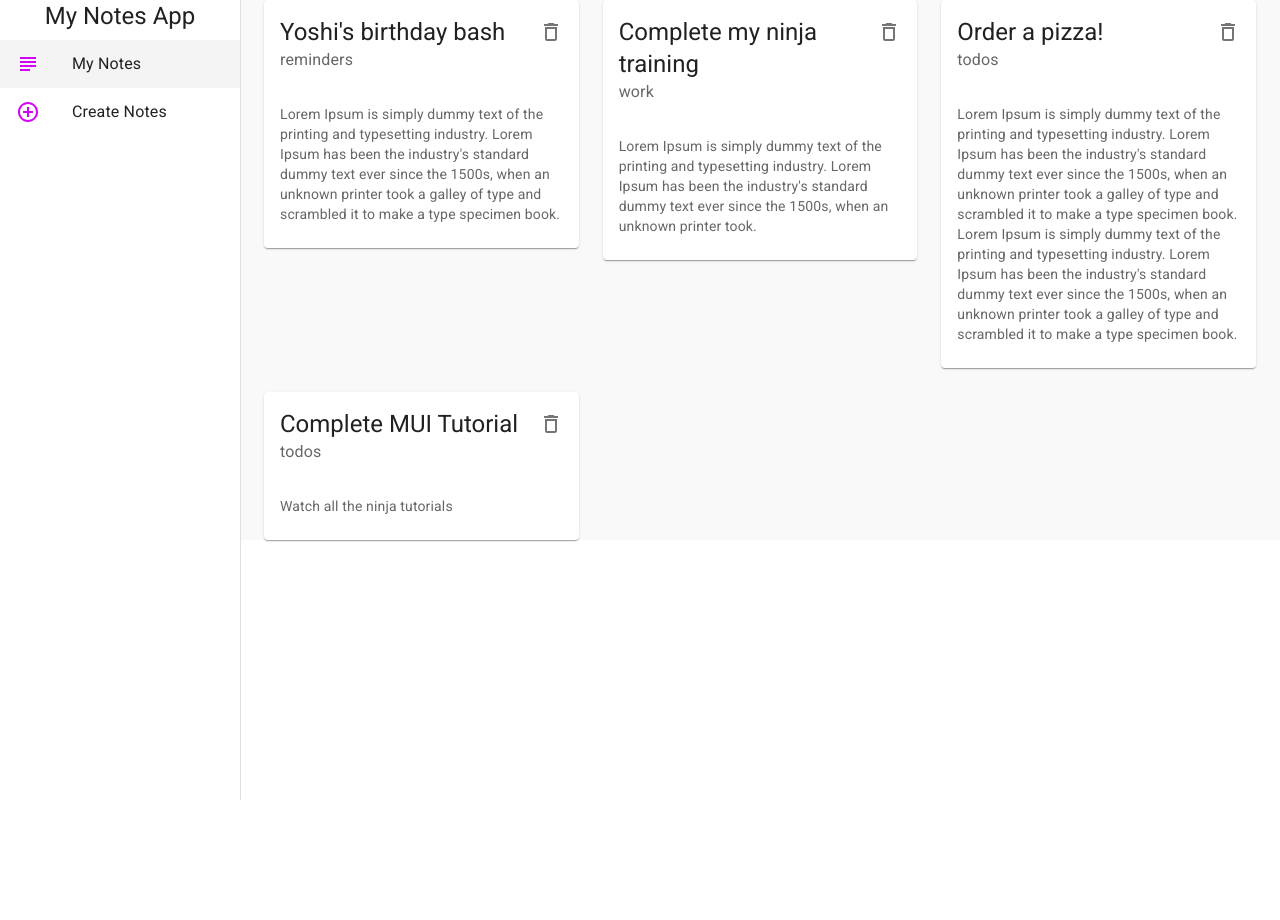
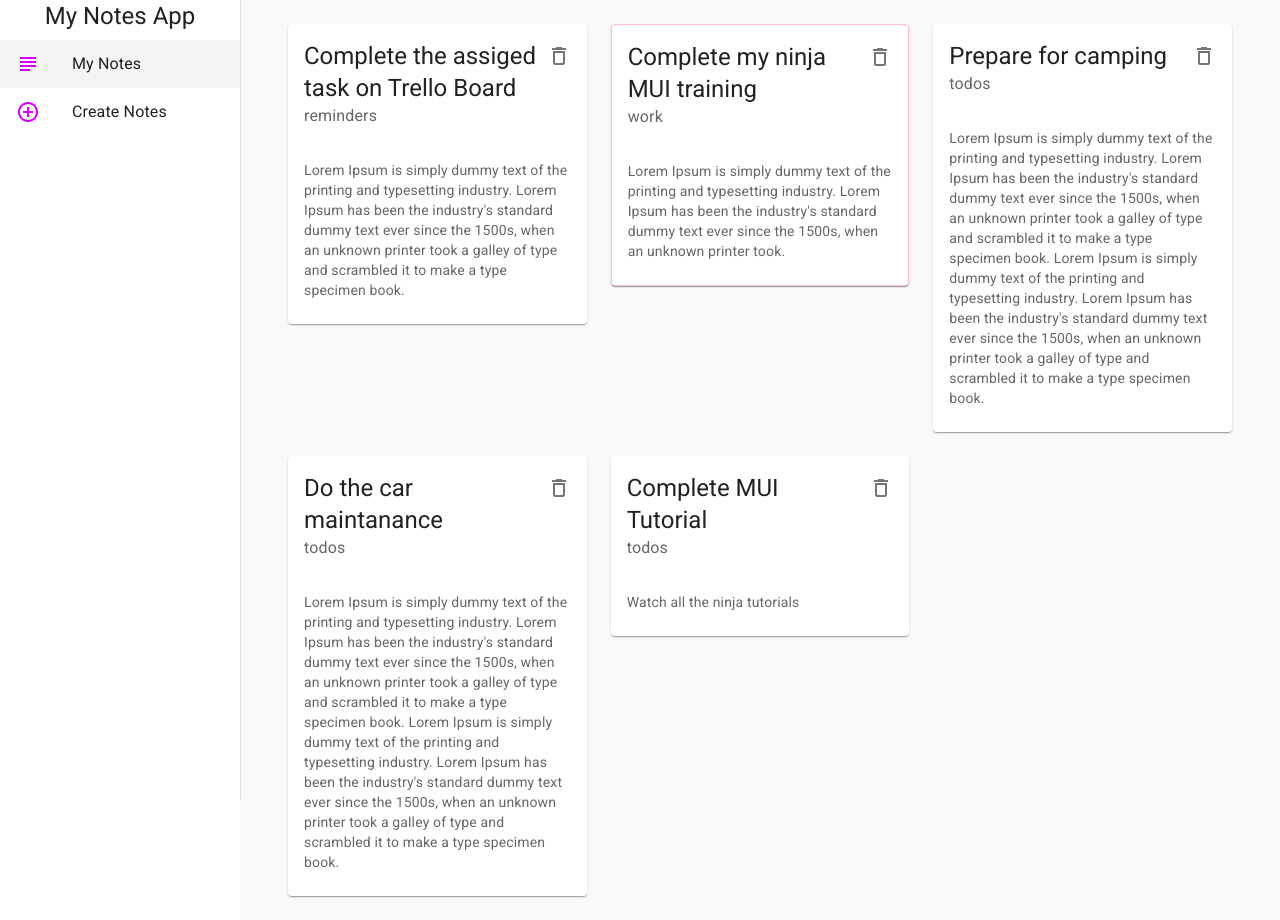
Before and after one commit to Vhkan/mui-practice-project, a React (Create React App) app: page / in a window 1280 px wide. Before the commit the page ends 800 px from the top, so only its background shows below. Built offline with nearby package versions, Linux system fonts and the light colour scheme; data requests are answered from the project's data file.

Commit message:
add categorized card styling

```diff
--- a/data/db.json
+++ b/data/db.json
@@ -1,19 +1,25 @@
 {
   "notes": [
     {
-      "title": "Yoshi's birthday bash",
+      "title": "Complete the assiged task on Trello Board",
       "details": "Lorem Ipsum is simply dummy text of the printing and typesetting industry. Lorem Ipsum has been the industry's standard dummy text ever since the 1500s, when an unknown printer took a galley of type and scrambled it to make a type specimen book.",
       "category": "reminders",
       "id": "1"
     },
     {
-      "title": "Complete my ninja training",
+      "title": "Complete my ninja MUI training",
       "details": "Lorem Ipsum is simply dummy text of the printing and typesetting industry. Lorem Ipsum has been the industry's standard dummy text ever since the 1500s, when an unknown printer took.",
       "category": "work",
       "id": "2"
     },
     {
-      "title": "Order a pizza!",
+      "title": "Prepare for camping",
+      "details": "Lorem Ipsum is simply dummy text of the printing and typesetting industry. Lorem Ipsum has been the industry's standard dummy text ever since the 1500s, when an unknown printer took a galley of type and scrambled it to make a type specimen book.\nLorem Ipsum is simply dummy text of the printing and typesetting industry. Lorem Ipsum has been the industry's standard dummy text ever since the 1500s, when an unknown printer took a galley of type and scrambled it to make a type specimen book.",
+      "category": "todos",
+      "id": "3"
+    },
+    {
+      "title": "Do the car maintanance",
       "details": "Lorem Ipsum is simply dummy text of the printing and typesetting industry. Lorem Ipsum has been the industry's standard dummy text ever since the 1500s, when an unknown printer took a galley of type and scrambled it to make a type specimen book.\nLorem Ipsum is simply dummy text of the printing and typesetting industry. Lorem Ipsum has been the industry's standard dummy text ever since the 1500s, when an unknown printer took a galley of type and scrambled it to make a type specimen book.",
       "category": "todos",
       "id": "3"
--- a/src/components/Layout.jsx
+++ b/src/components/Layout.jsx
@@ -6,10 +6,11 @@
 import { useHistory, useLocation } from 'react-router-dom/cjs/react-router-dom.min';
 
 // Define styled components using Emotion
-const PageContainer = styled('div')({
+const PageContainer = styled('div')(({ theme }) => ({
   background: '#f9f9f9',
   width: '100%',
-});
+  padding: theme.spacing(3),
+}));
 const RootContainer = styled('div')({
   display: 'flex',
 });
@@ -18,6 +19,9 @@
 }));
 const DrawerPaper = styled('div')(({ theme }) => ({
   width: 240,
+}));
+const Title = styled(Typography)(({ theme }) => ({
+  padding: theme.spacing(2),
 }));
 
 const menuItems = [
@@ -35,9 +39,7 @@
 
 
 export default function Layout({ children }) {
-
   const history = useHistory();
-  // const [activeIndex, setActiveIndex] = useState(0);
   const location = useLocation();
   return (
     <RootContainer>
@@ -59,12 +61,12 @@
                 button key={item.text}
                 onClick={() => history.push(item.path)}
                 sx={{
-                  backgroundColor: location.pathname === item.path? '#f4f4f4' : 'transparent',
+                  backgroundColor: location.pathname === item.path ? '#f4f4f4' : 'transparent',
                   '&:hover': {
                     backgroundColor: '#f4f4f4',
                   },
                 }}
-                >
+              >
                 <ListItemIcon>{item.icon}</ListItemIcon>
                 <ListItemText primary={item.text} />
               </ListItem>
--- a/src/components/NoteCard.jsx
+++ b/src/components/NoteCard.jsx
@@ -1,14 +1,14 @@
 import React from "react";
-import { Card, Typography } from "@mui/material";
-import { CardHeader } from "@mui/material";
-import { CardContent } from "@mui/material";
-import { IconButton } from "@mui/material";
+import { Card, CardHeader, CardContent, IconButton, Typography } from "@mui/material";
 import { DeleteOutline } from "@mui/icons-material";
 
 const NoteCard = ({ note, handleDelete }) => {
+
+  const borderColor = note.category === 'work' ? 'pink' : 'inherit';
+
   return (
     <div>
-      <Card elevation={1}>
+      <Card elevation={1} sx={{ border: `${borderColor} 1px solid`}}>
         <CardHeader
           action={
             <IconButton onClick={() => handleDelete(note.id)}>
```
